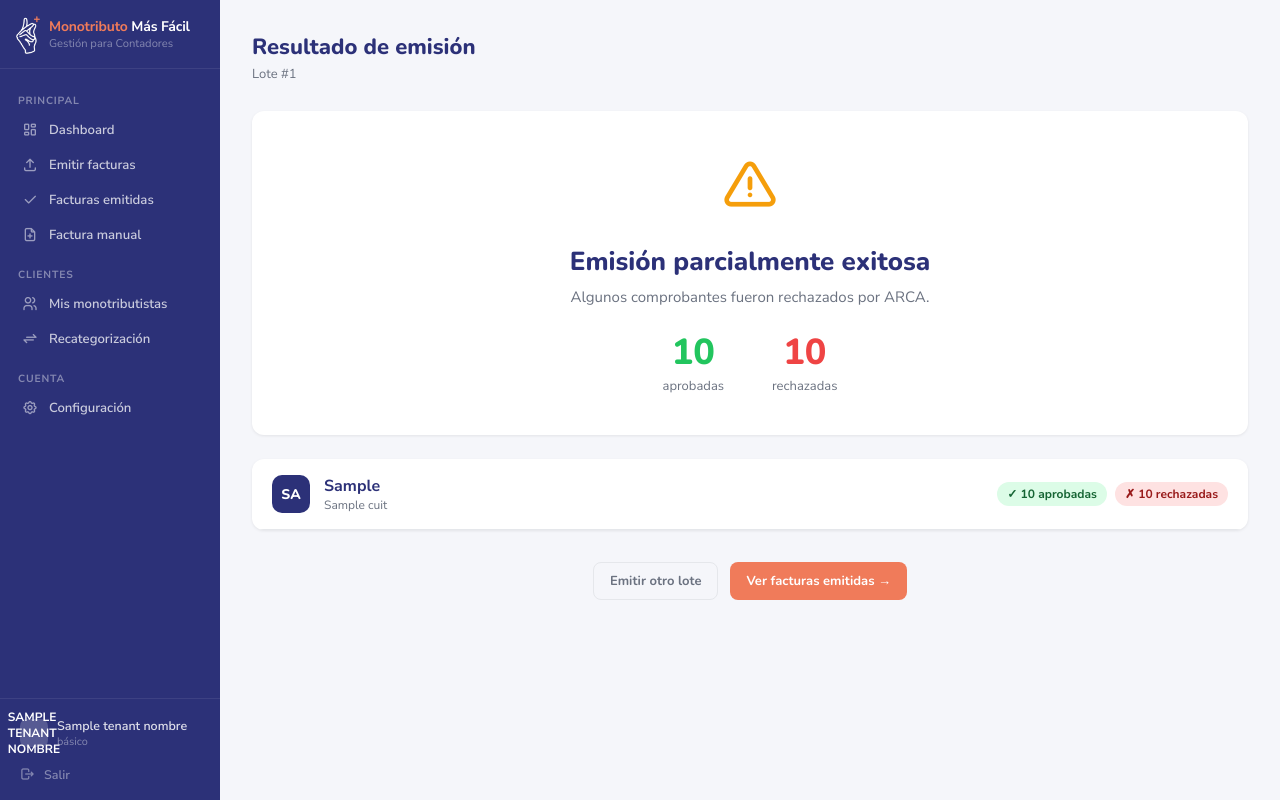
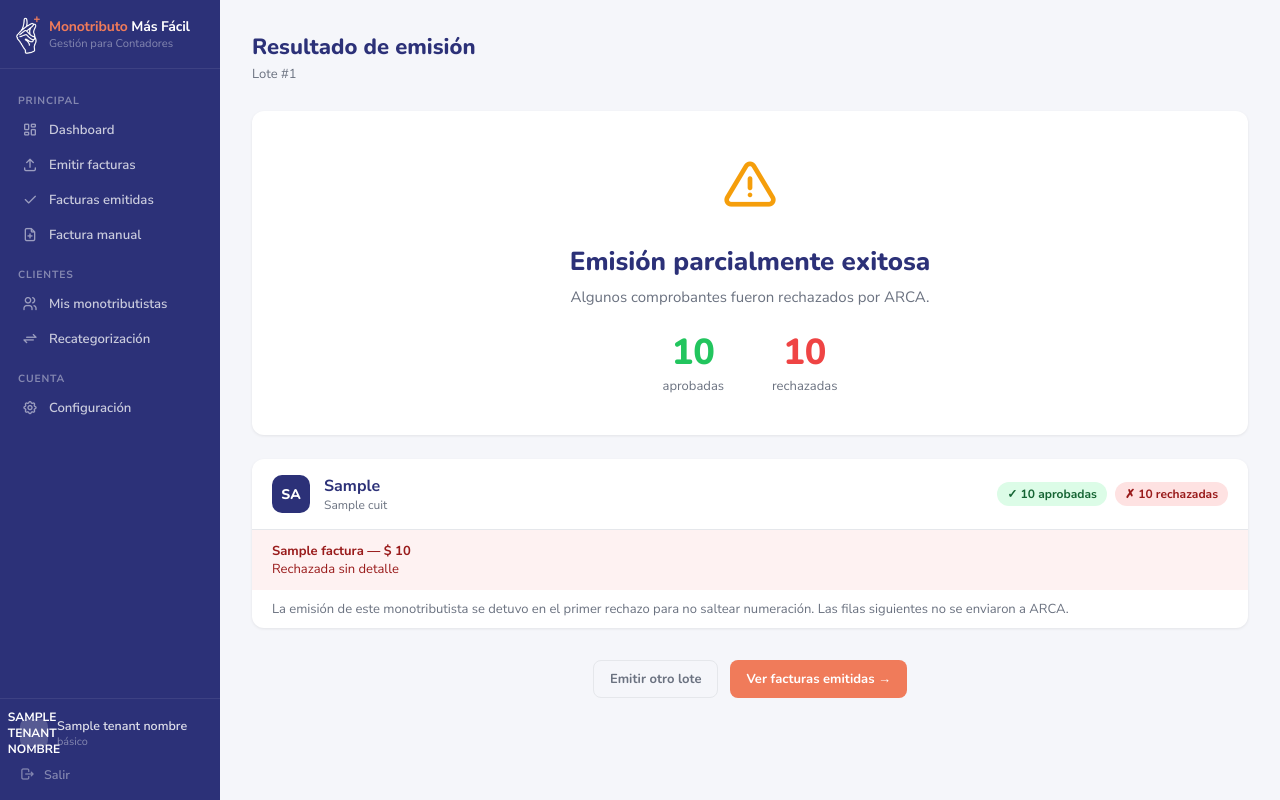
Before and after one commit to chelo-perez/monotributo-masfacil, a FastAPI app: template app/templates/resultado_emision.html in a window 1280 px wide. Run offline with FastAPI, Linux system fonts and the light colour scheme; the template is opened without the code that fills it: most values are stand-ins (such as "Sample title", 1, 10 or a date in 2020); parts of the project's set-up code (start-up, migrations or seed data) failed here and were passed over; some libraries are stand-ins or nearby versions.

Commit message:
fix: resultado de emisión muestra el motivo del rechazo por factura
Co-Authored-By: Claude Opus 5.5 <noreply@anthropic.com>
Claude-Session: https://claude.ai/code/session_01TJD2HtZoWevDGQn1pkpYfS

```diff
--- a/app/templates/resultado_emision.html
+++ b/app/templates/resultado_emision.html
@@ -143,6 +143,17 @@
     {% if r.error_general %}
     <div class="error-general"><i class="ti ti-alert-triangle"></i> {{ r.error_general }}</div>
     {% endif %}
+    {% for f in r.facturas if not f.aprobada %}
+    <div class="error-general" style="display:block">
+      <strong>{{ f.cliente_nombre }} — $ {{ "{:,.0f}".format(f.importe | float) }}</strong><br>
+      {{ f.error or "Rechazada sin detalle" }}
+    </div>
+    {% endfor %}
+    {% if r.rechazadas > 0 %}
+    <div style="padding:10px 20px;font-size:13px;color:var(--muted)">
+      La emisión de este monotributista se detuvo en el primer rechazo para no saltear numeración. Las filas siguientes no se enviaron a ARCA.
+    </div>
+    {% endif %}
   </div>
   {% endfor %}
 {% endif %}
```
